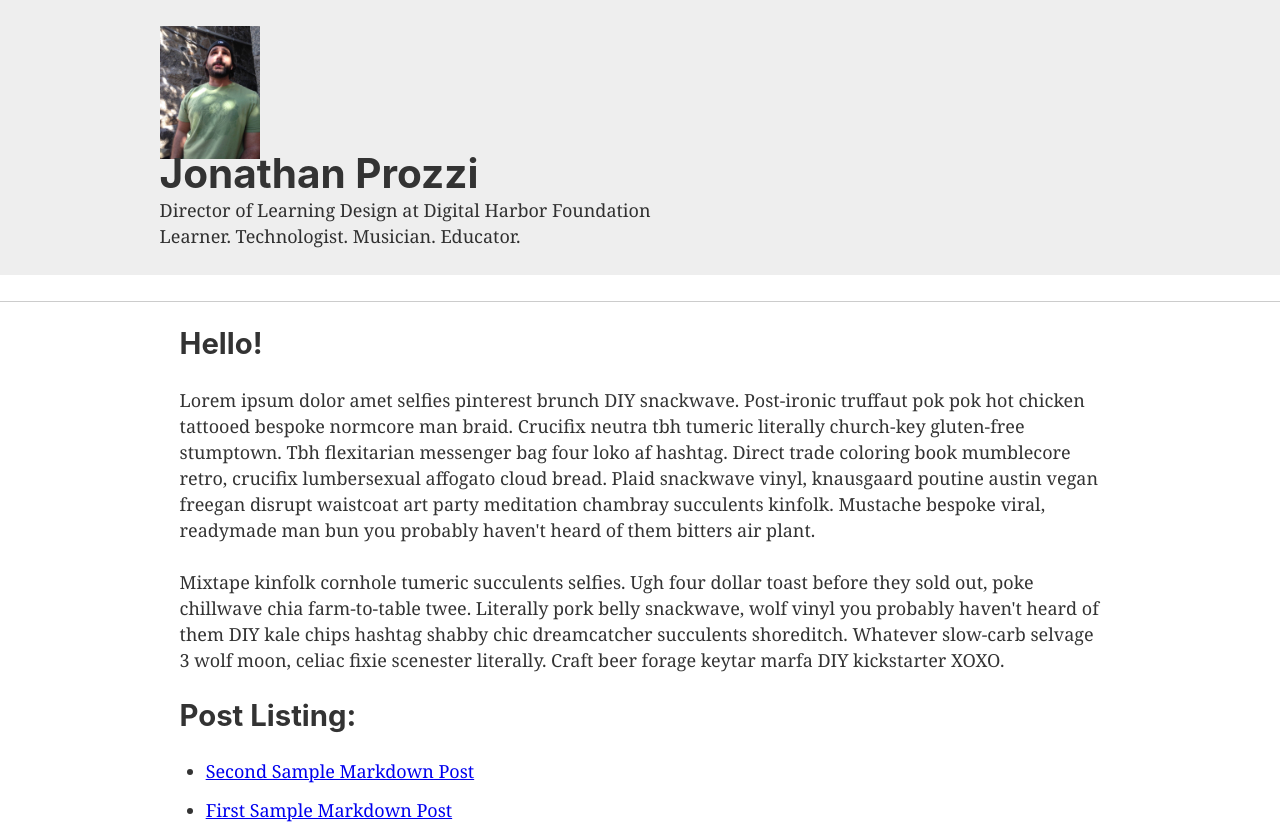
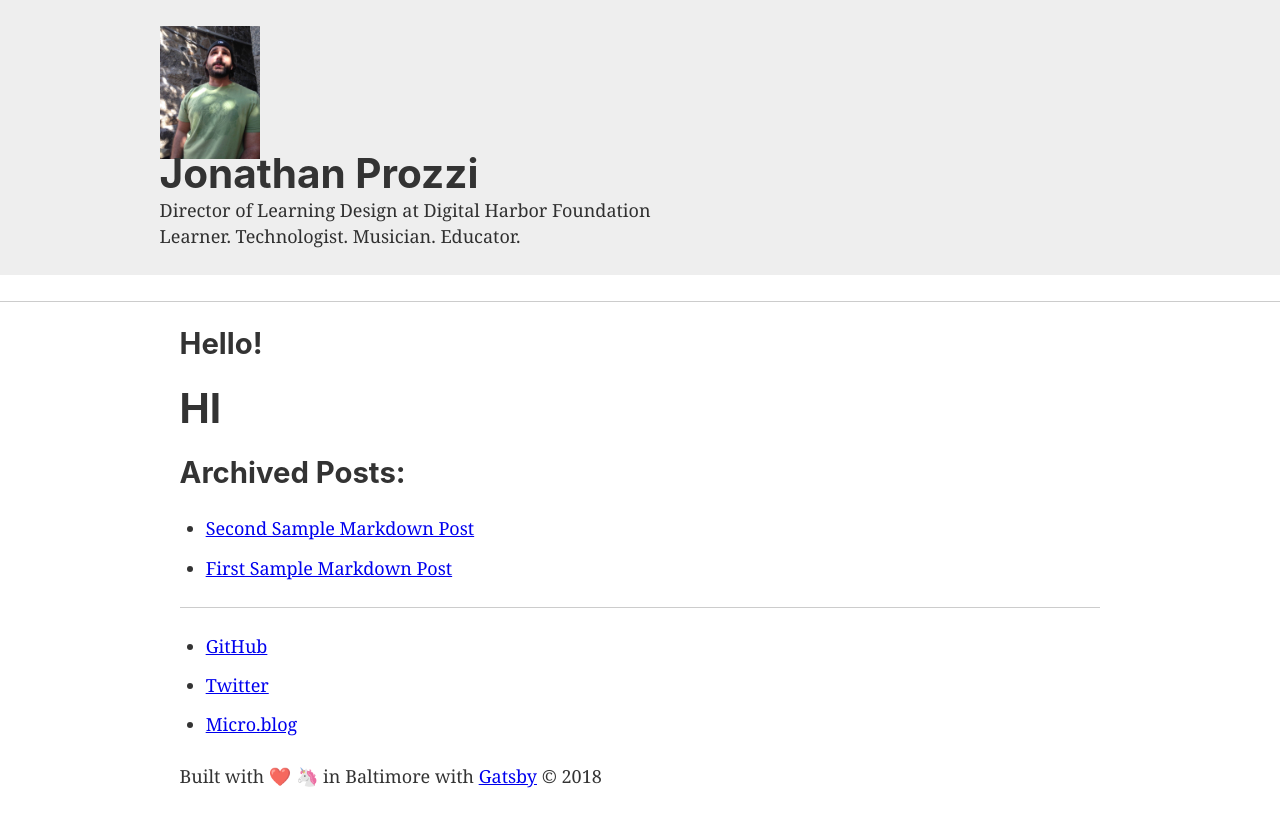
Before and after one commit to jonathanprozzi/2-indieweb-boilerplate, a Gatsby site: page / in a window 1280 px wide. Shown: the top 826 px of the page. Built offline with nearby package versions, Linux system fonts and the light colour scheme; Gatsby itself is replaced by a stand-in of ours.

Commit message:
added POST_LISTING_QUERY to PostListing component

```diff
--- a/src/components/archive.js
+++ b/src/components/archive.js
@@ -26,7 +26,7 @@ const Archive = () => (
     render={({ allMarkdownRemark }) => (
       <>
         <aside>
-          <h2>Post Listing:</h2>
+          <h2>Archived Posts:</h2>
           <ul>
             {allMarkdownRemark.edges.map(edge => (
               <li key={edge.node.frontmatter.slug}>
--- /dev/null
+++ b/src/components/postlisting.js
@@ -0,0 +1,36 @@
+import React from "react";
+import { StaticQuery, graphql, Link } from "gatsby";
+
+const POST_LISTING_QUERY = graphql`
+  query PostListingQuery {
+    allMarkdownRemark(
+      limit: 4
+      sort: { order: DESC, fields: [frontmatter___date] }
+    ) {
+      edges {
+        node {
+          excerpt
+          timeToRead
+          frontmatter {
+            slug
+            title
+            date(formatString: "MMMM DD, YYYY")
+          }
+        }
+      }
+    }
+  }
+`;
+
+const PostListing = () => (
+  <StaticQuery
+    query={POST_LISTING_QUERY}
+    render={({ allMarkdownRemark }) => (
+      <div>
+        <h1>HI</h1>
+      </div>
+    )}
+  />
+);
+
+export default PostListing;
--- a/src/pages/index.js
+++ b/src/pages/index.js
@@ -1,18 +1,14 @@
 import React from "react";
-import { Link } from "gatsby";
-
+import SEO from "../components/seo";
 import Layout from "../components/layout";
-import SEO from "../components/seo";
+import PostListing from "../components/postlisting";
 
 const IndexPage = () => (
   <Layout>
     <SEO title="Home" keywords={[`gatsby`, `application`, `react`]} />
     <div style={{ maxWidth: `300px`, marginBottom: `1.45rem` }} />
     <h2>Hello!</h2>
-    <p>Lorem ipsum dolor amet selfies pinterest brunch DIY snackwave. Post-ironic truffaut pok pok hot chicken tattooed bespoke normcore man braid. Crucifix neutra tbh tumeric literally church-key gluten-free stumptown. Tbh flexitarian messenger bag four loko af hashtag. Direct trade coloring book mumblecore retro, crucifix lumbersexual affogato cloud bread. Plaid snackwave vinyl, knausgaard poutine austin vegan freegan disrupt waistcoat art party meditation chambray succulents kinfolk. Mustache bespoke viral, readymade man bun you probably haven't heard of them bitters air plant.</p>
-
-    <p>Mixtape kinfolk cornhole tumeric succulents selfies. Ugh four dollar toast before they sold out, poke chillwave chia farm-to-table twee. Literally pork belly snackwave, wolf vinyl you probably haven't heard of them DIY kale chips hashtag shabby chic dreamcatcher succulents shoreditch. Whatever slow-carb selvage 3 wolf moon, celiac fixie scenester literally. Craft beer forage keytar marfa DIY kickstarter XOXO.
-    </p>
+    <PostListing />
   </Layout>
 );
 
```
Also changed, not shown: src/components/postlist.js (deleted).
